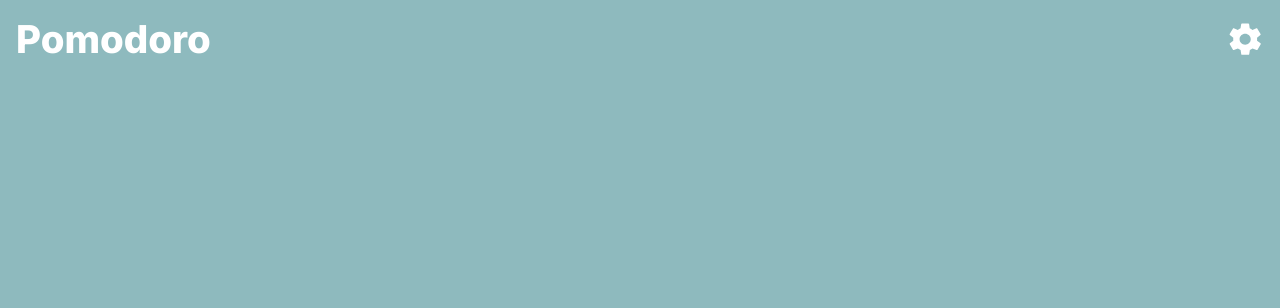
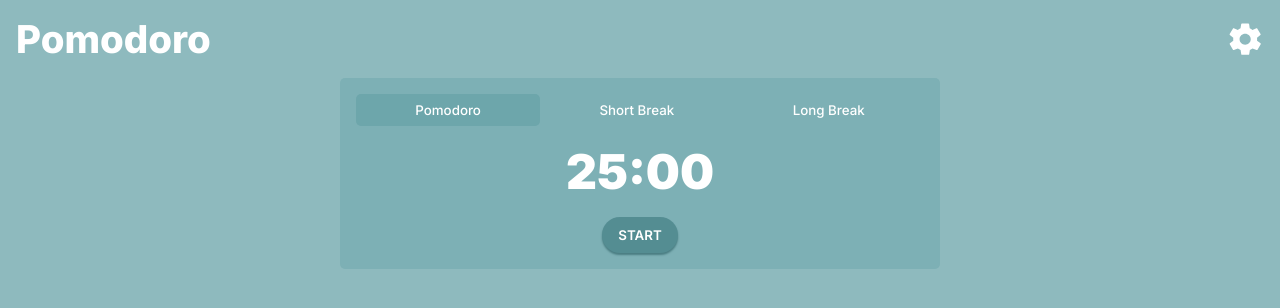
Before and after one commit to uttamakwana/featured-pomodoro, a React (Vite) app: page / in a window 1280 px wide. Shown: the top 308 px of the page. Built offline with nearby package versions, Linux system fonts and the light colour scheme.

Commit message:
Pomodoro is ready and switching is happening perfectly.

```diff
--- a/src/App.jsx
+++ b/src/App.jsx
@@ -1,5 +1,5 @@
 // components
-import { Header } from "./components";
+import { Clock, Header } from "./components";
 // styles
 import "./styles/App.css";
 
@@ -8,6 +8,7 @@ const App = () => {
     <main className="min-h-100 bg-primary-400" data-theme="Pomodoro" id="app">
       <div className="container">
         <Header />
+        <Clock />
       </div>
     </main>
   );
--- /dev/null
+++ b/src/components/Clock/Clock.jsx
@@ -0,0 +1,90 @@
+import { useEffect, useState } from "react";
+import Tabs from "./Tabs/Tabs";
+import Timer from "./Timer/Timer";
+// css
+import "./clock.css";
+import { changeTabTimerAndTheme } from "./utils";
+
+const Clock = () => {
+  const [activeTab, setActiveTab] = useState("Pomodoro");
+  const [pomodoro, setPomodoro] = useState(25 * 60 * 1000);
+  const [shortBreak, setShortBreak] = useState(5 * 60 * 1000);
+  const [longBreak, setLongBreak] = useState(15 * 60 * 1000);
+  const [clockTime, setClockTime] = useState(pomodoro);
+  const [isStart, setIsStart] = useState(false);
+  const [previousInterval, setPreviousInterval] = useState(null);
+  console.count("component re-rendering...");
+  // functions:
+  // handle change tab
+  function handleChangeTab(tab) {
+    setIsStart(false);
+    if (tab === "Short Break") {
+      if (isStart) {
+        const sureToChange = confirm("Are you sure?");
+        if (sureToChange) {
+          changeTabTimerAndTheme(tab, shortBreak, setClockTime);
+        } else {
+          setIsStart(true);
+          return;
+        }
+      } else {
+        changeTabTimerAndTheme(tab, shortBreak, setClockTime);
+      }
+    } else if (tab === "Long Break") {
+      if (isStart) {
+        const sureToChange = confirm("Are you sure?");
+        if (sureToChange) {
+          changeTabTimerAndTheme(tab, longBreak, setClockTime);
+        } else {
+          setIsStart(true);
+          return;
+        }
+      } else {
+        changeTabTimerAndTheme(tab, longBreak, setClockTime);
+      }
+    } else {
+      changeTabTimerAndTheme(tab, pomodoro, setClockTime);
+    }
+    setActiveTab(tab);
+  }
+
+  // handle start timer
+  function handleStartTimer() {
+    setIsStart(true);
+  }
+
+  // handle stop timer
+  function handleStopTimer() {
+    setIsStart(false);
+  }
+
+  useEffect(() => {
+    let interval;
+    if (isStart) {
+      interval = setInterval(() => {
+        setClockTime((prev) => {
+          if (prev >= 1000) {
+            return prev - 1000;
+          }
+        });
+      }, 1000);
+      setPreviousInterval(interval);
+    } else {
+      clearInterval(previousInterval);
+    }
+  }, [isStart]);
+  return (
+    <div className="readable-container flex-col ai-center gap-1 bg-primary-500 p-1 br-5">
+      <Tabs activeTab={activeTab} handleChangeTab={handleChangeTab} />
+      <Timer clockTime={clockTime} />
+      <button
+        className={`clock-btn ${!isStart && "start"}`}
+        onClick={isStart ? handleStopTimer : handleStartTimer}
+      >
+        {isStart ? "Pause" : "Start"}
+      </button>
+    </div>
+  );
+};
+
+export default Clock;
--- /dev/null
+++ b/src/components/Clock/Tabs/Tabs.jsx
@@ -0,0 +1,22 @@
+/* eslint-disable react/prop-types */
+const displayTabs = ["Pomodoro", "Short Break", "Long Break"];
+
+const Tabs = ({ activeTab, handleChangeTab }) => {
+  return (
+    <div className="tabs-container flex wrap w-100">
+      {displayTabs.map((displayTab) => (
+        <button
+          key={displayTab}
+          className={`tab-btn | p-8 border-none outline-none flex-grow-1 br-5 text-white-900 fw-500 ${
+            displayTab === activeTab && "active"
+          }`}
+          onClick={() => handleChangeTab(displayTab)}
+        >
+          {displayTab}
+        </button>
+      ))}
+    </div>
+  );
+};
+
+export default Tabs;
--- /dev/null
+++ b/src/components/Clock/Timer/Timer.jsx
@@ -0,0 +1,9 @@
+// utils function
+import { formateTime } from "../utils";
+
+/* eslint-disable react/prop-types */
+const Timer = ({ clockTime }) => {
+  return <div className="fs-h3-heading fw-900">{formateTime(clockTime)}</div>;
+};
+
+export default Timer;
--- /dev/null
+++ b/src/components/Clock/clock.css
@@ -0,0 +1,21 @@
+.tab-btn {
+ background: transparent;
+}
+
+.tab-btn.active {
+ background: var(--clr-primary-600);
+}
+
+.clock-btn {
+ padding: 0.75em 1.25em;
+ border: none;
+ border-radius: 100vmax;
+ background: var(--clr-primary-700);
+ color: var(--clr-white-900);
+ font-weight: 600;
+ text-transform: uppercase;
+}
+
+.clock-btn.start {
+ box-shadow: 0 2px 2px var(--clr-primary-800);
+}
--- /dev/null
+++ b/src/components/Clock/utils.js
@@ -0,0 +1,13 @@
+export function formateTime(time) {
+  const minutes = Math.floor(time / 60000); // convert milliseconds to minutes
+  const seconds = Math.floor((time % 60000) / 1000); // convert remaining milliseconds to seconds
+  return `${String(minutes).padStart(2, "0")}:${String(seconds).padStart(
+    2,
+    "0"
+  )}`;
+}
+
+export function changeTabTimerAndTheme(tab, timer, setTimer) {
+  setTimer(timer);
+  document.getElementById("app").setAttribute("data-theme", tab);
+}
--- a/src/components/index.js
+++ b/src/components/index.js
@@ -1,5 +1,6 @@
 // import components
 import Header from "./Header/Header";
+import Clock from "./Clock/Clock";
 
 // export components
-export { Header };
+export { Header, Clock };
--- a/src/styles/utils.css
+++ b/src/styles/utils.css
@@ -541,7 +541,7 @@
 .readable-container {
   max-width: var(--readable-width);
   margin-inline: auto;
-  width: calc(100% - calc(var(--spacing) * 2));
+  width: 100%;
 }
 
 .container {
```
